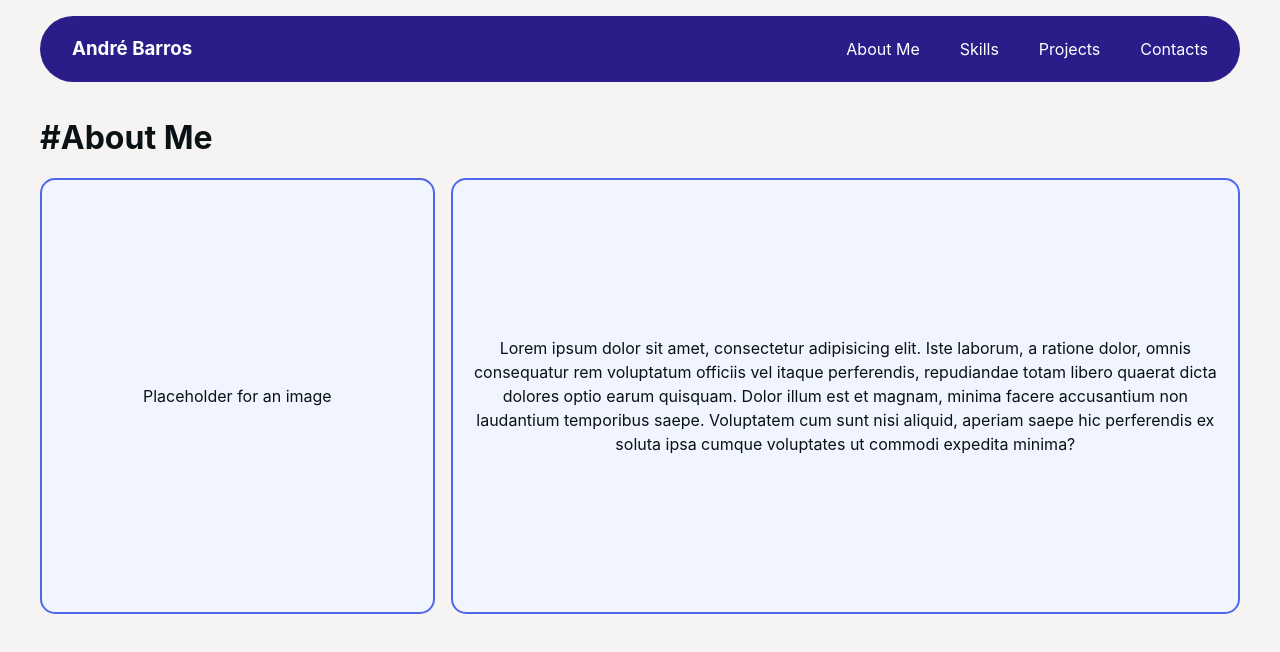
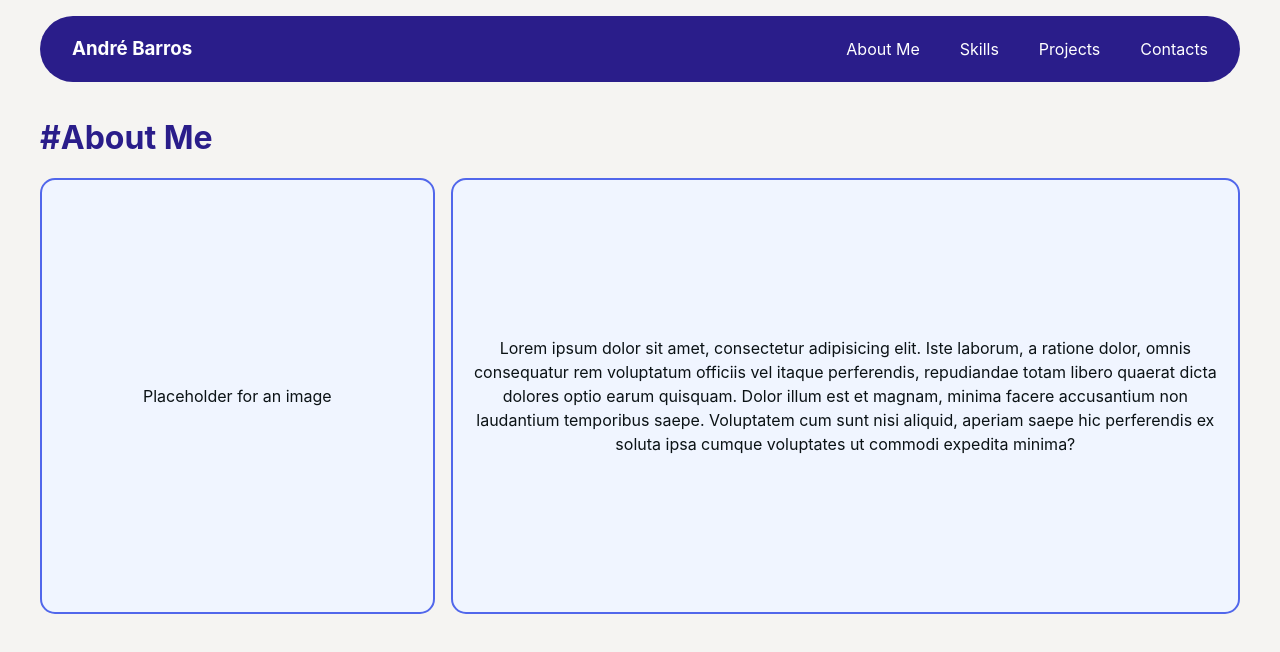
Before and after one commit to andrebarros7201/portfolio, a React (Vite) app: page / in a window 1280 px wide. Shown: the top 652 px of the page. Built offline with nearby package versions, Linux system fonts and the light colour scheme.

Commit message:
change about me title color

```diff
--- a/src/styles/aboutMe.module.css
+++ b/src/styles/aboutMe.module.css
@@ -22,6 +22,7 @@
 }
 
 .about-me-title {
+  color: var(--dark-blue);
   grid-area: title;
   text-align: left;
   font-size: 2rem;
```
